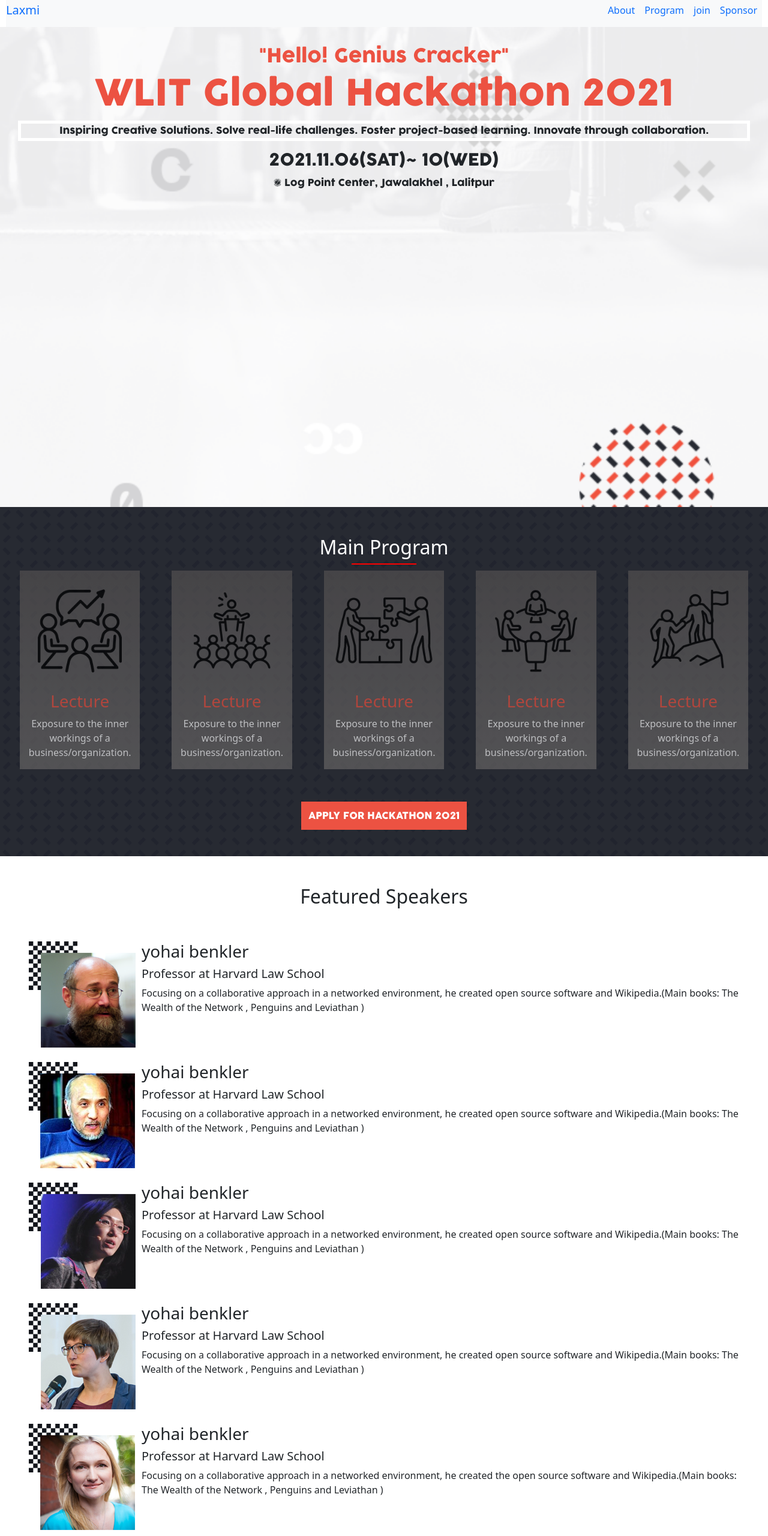
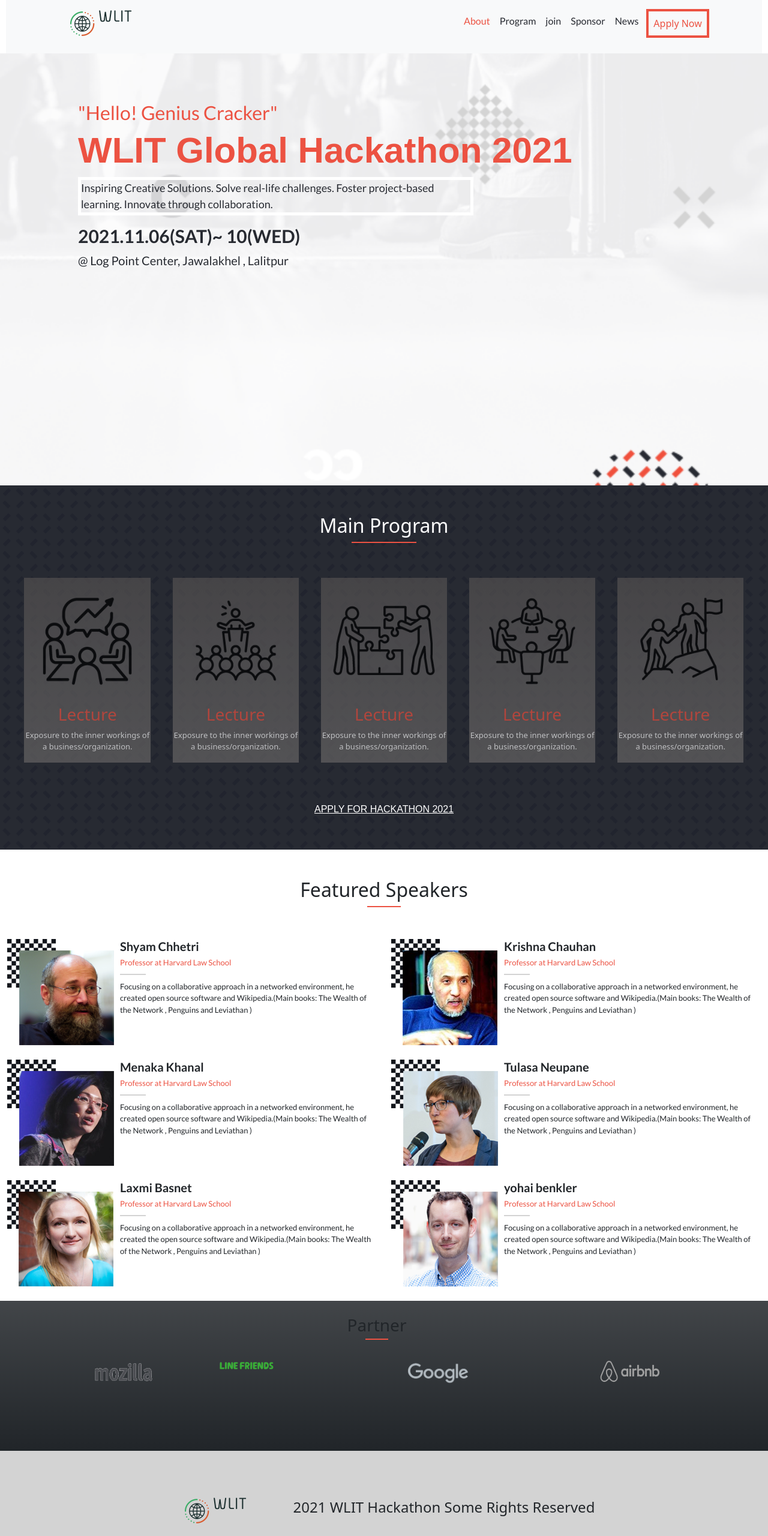
Before and after one commit to basnetlaxmi/first-capstone-project, a website: page index.html in a window 1280 px wide. Shown: the part 60-2620 px from the top of the page at 60% size. Drawn offline with nearby package versions, Linux system fonts and the light colour scheme; a web font is replaced by a local one.

Commit message:
Change logo image

```diff
--- a/feature.js
+++ b/feature.js
@@ -2,7 +2,7 @@
   {
     image: './images/speaker_01.png',
     alt: 'Speaker-1',
-    name: 'yohai benkler',
+    name: 'Shyam Chhetri',
     designation: 'Professor at Harvard Law School',
     biography: 'Focusing on a collaborative approach in a networked environment, he created open source software and Wikipedia.'
     + '(Main books: The Wealth of the Network , Penguins and Leviathan )',
@@ -11,7 +11,7 @@
   {
     image: './images/speaker_02.png',
     alt: 'Speaker-2',
-    name: 'yohai benkler',
+    name: 'Krishna Chauhan',
     designation: 'Professor at Harvard Law School',
     biography: 'Focusing on a collaborative approach in a networked environment, he created open source software and Wikipedia.'
     + '(Main books: The Wealth of the Network , Penguins and Leviathan )',
@@ -20,7 +20,7 @@
   {
     image: './images/speaker_03.png',
     alt: 'Speaker-3',
-    name: 'yohai benkler',
+    name: 'Menaka Khanal',
     designation: 'Professor at Harvard Law School',
     biography: 'Focusing on a collaborative approach in a networked environment, he created open source software and Wikipedia.'
     + '(Main books: The Wealth of the Network , Penguins and Leviathan )',
@@ -29,7 +29,7 @@
   {
     image: './images/speaker_04.png',
     alt: 'Speaker-4',
-    name: 'yohai benkler',
+    name: 'Tulasa Neupane',
     designation: 'Professor at Harvard Law School',
     biography: 'Focusing on a collaborative approach in a networked environment, he created open source software and Wikipedia.'
     + '(Main books: The Wealth of the Network , Penguins and Leviathan )',
@@ -38,7 +38,7 @@
   {
     image: './images/speaker_05.png',
     alt: 'Speaker-5',
-    name: 'yohai benkler',
+    name: 'Laxmi Basnet',
     designation: 'Professor at Harvard Law School',
     biography: 'Focusing on a collaborative approach in a networked environment, he created the open source software and Wikipedia.'
     + '(Main books: The Wealth of the Network , Penguins and Leviathan )',
@@ -46,7 +46,7 @@
 
   {
     image: './images/speaker_06.png',
-    alt: 'Speaker-5',
+    alt: 'Rupesh Basnet',
     name: 'yohai benkler',
     designation: 'Professor at Harvard Law School',
     biography: 'Focusing on a collaborative approach in a networked environment, he created open source software and Wikipedia.'
@@ -57,11 +57,11 @@
 const speakersContainer = document.querySelector('.speakers');
 
 function speaker(s) {
-  return `<div class="speaker d-flex mb-4">
+  return `<div class="speaker col-12 col-md-6 d-flex mb-4">
     <img src="${s.image}" alt="${s.alt}" class="img-fluid">
-        <div class="speaker-info">
-        <h3>${s.name}</h3>
-        <h5>${s.designation}</h5>
+        <div class="speaker-info font">
+        <h3 class="font-bold">${s.name}</h3>
+        <h5 class="color1">${s.designation}</h5>
         <p>${s.biography}</p>
         </div>
     </div>
--- a/index.html
+++ b/index.html
@@ -5,8 +5,8 @@
     <meta http-equiv="X-UA-Compatible" content="IE=edge">
     <meta name="viewport" content="width=device-width, initial-scale=1.0">
     <link href="https://cdn.jsdelivr.net/npm/bootstrap@5.1.0/dist/css/bootstrap.min.css" rel="stylesheet" integrity="sha384-KyZXEAg3QhqLMpG8r+8fhAXLRk2vvoC2f3B09zVXn8CA5QIVfZOJ3BCsw2P0p/We" crossorigin="anonymous">
-    <link href="https://fonts.googleapis.com/css2?family=Roboto&display=swap" rel="stylesheet">
-    <link href="https://fonts.googleapis.com/css2?family=Poppins&display=swap" rel="stylesheet">
+    <link href="https://fonts.googleapis.com/css2?family=Lato:wght@700&display=swap" rel="stylesheet">
+    <link href="https://fonts.googleapis.com/css2?family=Lato:wght@400;700&display=swap" rel="stylesheet">
     <link rel="stylesheet" href="./style.css">
      <!-- Font Awesome -->
     <link rel="stylesheet" href="https://cdnjs.cloudflare.com/ajax/libs/font-awesome/4.7.0/css/font-awesome.min.css">
@@ -18,8 +18,6 @@
     <main>
             <section class="up-header">
                 <div class="container-fluid">
-                    <!-- <div class="row"> -->
-                        <!-- <div class="col-sm-12" id="top-bar"> -->
                    <div class="container nav-top">
                                 <nav class="navbar d-flex justify-content-end">
                                     <div class="content">
@@ -31,8 +29,6 @@
                                     </div>
                                 </nav>
                     </div>
-                        <!-- </div> -->
-                    <!-- </div> -->
                 </div>
             </section>
 
@@ -56,6 +52,9 @@
                                 <li class="nav-item">
                                     <a class="nav-link" href="#">Sponsor</a>
                                 </li>
+                                <li class="nav-item">
+                                    <a class="nav-link" href="#">News</a>
+                                </li>
 
                             </ul>
                         </div>
@@ -73,20 +72,26 @@
                 <nav class="navbar navbar-expand-md navbar-md-light bg-light">
                     <div class="collapse navbar-collapse">
                         <a href="#"><img src="./images/close.png" id="close-ham-img" alt="closeX"></a>
-                            <a href="#" class="navbar-brand">Laxmi</a>
+                            <a href="index.html" class="navbar-brand"><img src="./images/logo.png"></a>
 
                             <ul class="navbar-nav ms-auto">
                                 <li class="nav-item">
-                                    <a class="nav-link active" aria-current="page" href="about.html">About</a>
+                                    <a class="nav-link active font" aria-current="page" href="about.html">About</a>
                                 </li>
                                 <li class="nav-item">
-                                    <a class="nav-link" href="#">Program</a>
+                                    <a class="nav-link color font" href="#">Program</a>
                                 </li>
                                 <li class="nav-item">
-                                    <a class="nav-link" href="#">join</a>
+                                    <a class="nav-link color font" href="#">join</a>
                                 </li>
                                 <li class="nav-item">
-                                    <a class="nav-link" href="#">Sponsor</a>
+                                    <a class="nav-link color font" href="#">Sponsor</a>
+                                </li>
+                                <li class="nav-item">
+                                    <a class="nav-link color font" href="#">News</a>
+                                </li>
+                                <li class="nav-item" id="nav-btn">
+                                    <a class="nav-link active" href="#">Apply Now</a>
                                 </li>
 
                             </ul>
@@ -98,7 +103,7 @@
 
         <section class="first-container">
 
-                <div class="information d-flex flex-column ">
+                <div class="information d-flex flex-column w-100">
                             <div class="info-home">
                                 <h2 class="title" >
                                     "Hello! Genius Cracker"
@@ -117,7 +122,7 @@
 
 
                                 <h3>2021.11.06(SAT)~ 10(WED)</h3>
-                                <p>
+                                <p class="venue">
                                     @ Log Point Center, Jawalakhel , Lalitpur
 
                                 </p>
@@ -130,9 +135,9 @@
                 <div class="about-heading mt-5">
                         <h2> Main Program</h2>
                 </div>
-                <div class="programs d-flex flex-wrap flex-lg-row  flex-column justify-content-evenly align-items-center">
-                    <div class="program ">
-                        <div class="cover-gradient-program d-flex flex-lg-column flex-sm-row align-items-center">
+                <div class="programs d-flex row justify-content-evenly align-items-center mt-5 mx-3">
+                    <div class="program col-12 col-md-3 col-lg-2 ">
+                        <div class="cover-gradient-program d-flex flex-md-column flex-sm-row align-items-center">
                             <div class="img-fluid pd-2">
                                 <img src="./images/prg1.png">
                             </div>
@@ -146,8 +151,8 @@
                             </div>
                         </div>
                     </div>
-                    <div class="program ">
-                        <div class="cover-gradient-program d-flex flex-lg-column flex-sm-row align-items-center">
+                    <div class="program col-12 col-md-3 col-lg-2">
+                        <div class="cover-gradient-program d-flex flex-md-column flex-sm-row align-items-center">
                             <div class="img-fluid pd-2">
                                 <img src="./images/prg2.png">
                             </div>
@@ -161,8 +166,8 @@
                             </div>
                         </div>
                     </div>
-                    <div class="program">
-                        <div class="cover-gradient-program d-flex flex-lg-column flex-sm-row  align-items-center">
+                    <div class="program col-12 col-md-3 col-lg-2">
+                        <div class="cover-gradient-program d-flex flex-md-column flex-sm-row  align-items-center">
                             <div class="img-fluid pd-2">
                                 <img src="./images/prg3.png">
                             </div>
@@ -176,8 +181,8 @@
                             </div>
                         </div>
                     </div>
-                    <div class="program">
-                        <div class="cover-gradient-program d-flex flex-lg-column flex-sm-row align-items-center">
+                    <div class="program col-12 col-md-3 col-lg-2">
+                        <div class="cover-gradient-program d-flex flex-md-column flex-sm-row align-items-center">
                             <div class="img-fluid pd-2">
                                 <img src="./images/prg4.png">
                             </div>
@@ -191,8 +196,8 @@
                             </div>
                         </div>
                     </div>
-                    <div class="program">
-                        <div class="cover-gradient-program d-flex flex-lg-column flex-sm-row align-items-center">
+                    <div class="program col-12 col-md-3 col-lg-2">
+                        <div class="cover-gradient-program d-flex flex-md-column flex-sm-row align-items-center">
                             <div class="img-fluid pd-2">
                                 <img src="./images/prg5.png">
                             </div>
@@ -214,35 +219,45 @@
 
 
               <section class="speaker-section d-flex flex-column align-items-center mt-5">
-                <div class="speaker-title">
+                <div class="speaker-title mb-5">
                     <h2>Featured Speakers</h2>
                 </div>
-                <div class="speakers m-5">
+                <div class="speakers w-100 row">
 
                  </div>
 
             </section>
 
-        <footer class="h-25">
-            <div class="d-flex flex-column">
-                <!-- <ul>
-                    <li>
+        <footer>
+
+            <div class="up-footer bg-dark bg-gradient">
+                <div class="row w-100 d-flex justify-content-center">
+
+                <h3 class="mt-4 text-center">
+                    Partner
+
+                </h3>
+
+
+
+                    <div class="col-6 col-md-3 d-flex justify-content-end ">
                         <img src="./images/mozilla.png">
-                    </li>
-                    <li>
+                    </div>
+                    <div class="col-6 col-md-3 justify-content-center ">
                      <img src="./images/line-friends.png">
-                    </li>
-                    <li>
+                     </div>
+                     <div class="col-6 col-md-3 justify-content-center">
                     <img src="./images/googlekorea.png">
-                    </li>
-                    <li>
+                    </div>
+                    <div class="col-6 col-md-3 d-flex justify-content-start">
                      <img src="./images/airbnb.png">
-                    </li>
-                </ul> -->
-                <img src="./images/mozilla.png" class="img-fluid">
-                <img src="./images/line-friends.png" class="img-fluid">
-                <img src="./images/googlekorea.png" class="img-fluid">
-                <img src="./images/airbnb.png" class="img-fluid">
+                    </div>
+
+            </div>
+        </div>
+        <div class="down-footer d-flex justify-content-center h-5">
+            <img src="./images/logo.png">
+            <h4>2021 WLIT Hackathon Some Rights Reserved</h4>
         </div>
     </footer>
 
--- a/style.css
+++ b/style.css
@@ -10,6 +10,11 @@
 
 .up-header {
   display: none;
+}
+
+.font {
+  font-family: 'Lato', sans-serif;
+  font-weight: 400;
 }
 
 #navbarNavDropdown {
@@ -31,8 +36,25 @@
   margin: 3px 50px;
 }
 
+#nav-btn {
+  border: 4px solid #ec5242;
+  margin-left: 5px;
+}
+
+.color {
+  color: #272a31;
+}
+
+.color1 {
+  color: #ec5242;
+}
+
 .no-scroll {
   overflow: hidden;
+}
+
+.active {
+  color: #ec5242;
 }
 
 .first-container {
@@ -40,23 +62,45 @@
   background-repeat: no-repeat;
   background-size: cover;
   width: 100%;
-  height: 100vh;
+  height: 90vh;
   text-align: center;
   padding: 30px;
 }
 
-@font-face {
-  font-family: cocogoose;
-  src: url(./fonts/Cocogoose_trial.otf);
+.font-bold {
+  font-family: 'Lato', sans-serif;
+  font-weight: 700;
+}
+
+footer img {
+  width: 100px;
+  margin: 20px 40px;
 }
 
 .first-container .information {
-  font-family: 'cocogoose', sans-serif;
   justify-content: center;
+}
+
+.first-container .title {
+  font-family: 'Lato', sans-serif;
+  font-weight: 400;
+}
+
+.first-container .heading1 {
+  font-family: 'Lato', sans-serif;
+  font-weight: 700;
+}
+
+.first-container .event-details {
+  font-family: 'Lato', sans-serif;
+  font-weight: 400;
+  font-size: 12px;
+  color: #272a31;
 }
 
 .first-container .event-details .first-para {
   border: 5px solid white;
+  font-size: 18px;
 }
 
 .first-container .info-home {
@@ -68,6 +112,33 @@
   font-size: 60px;
 }
 
+.first-container .event-details h3 {
+  font-family: 'Lato', sans-serif;
+  font-weight: bold;
+  font-size: 30px;
+}
+
+.first-container .event-details .venue {
+  font-size: 20px;
+}
+
+.up-footer {
+  height: 250px;
+}
+
+.down-footer {
+  background: #d3d3d3;
+}
+
+.down-footer img {
+  width: 200px;
+  margin: 0;
+}
+
+.down-footer h4 {
+  margin-top: 80px;
+}
+
 .second-container {
   background-image: url('./images/pattern_bg.png');
   background-repeat: repeat;
@@ -77,11 +148,29 @@
 
 .second-container .about-heading::after {
   content: "";
-  border: 1px solid red;
+  border: 1px solid #ec5242;
   display: block;
   height: 2px;
   width: 50%;
   margin: 0 auto;
+}
+
+.speaker-section .speaker-title::after {
+  content: "";
+  border: 1px solid #ec5242;
+  display: block;
+  height: 1px;
+  width: 20%;
+  margin: 5px auto;
+}
+
+footer h3::after {
+  content: "";
+  border: 1px solid #ec5242;
+  display: block;
+  height: 1px;
+  width: 3%;
+  margin: 5px auto;
 }
 
 .second-container .program h3 {
@@ -108,7 +197,7 @@
 .cover-gradient-program {
   background: linear-gradient(to top, rgb(102, 100, 100), #535050);
   opacity: 0.7;
-  margin: 10px 20px;
+  margin: 10px 0;
   width: auto;
 }
 
@@ -122,9 +211,52 @@
   width: auto;
 }
 
+.speaker-section .speakers .speaker-info h3 {
+  font-size: 20px;
+}
+
+.speaker-section .speakers .speaker-info h5,
+p {
+  font-size: 13px;
+}
+
+.speaker-section .speakers .speaker-info h5::after {
+  content: "";
+  border: 1px solid #d3d3d3;
+  display: block;
+  width: 10%;
+  margin: 10px 0;
+}
+
 @media screen and (min-width: 769px) {
+  .first-container .information {
+    margin: 50px 100px;
+    text-align: left;
+  }
+
+  .first-container .event-details .first-para {
+    width: 60%;
+  }
+
+  .first-container .event-details {
+    width: 90%;
+  }
+
+  .hamburger-menu .collapse {
+    margin: -5% 7%;
+  }
+
   .hamburger-page {
     display: none;
+  }
+
+  .second-container .programs .program {
+    width: calc(94% / 5);
+  }
+
+  .second-container .apply-btn {
+    background: none;
+    text-decoration: underline;
   }
 
   .up-header {
@@ -147,10 +279,6 @@
     margin: 0 10px;
   }
 
-  .second-container .programs .program {
-    width: calc(94% / 5);
-  }
-
   .second-container .programs .program .div3 {
     width: 100% !important;
   }
@@ -161,8 +289,8 @@
     width: 100% !important;
   }
 
-  .speaker-section .speakers .speaker h5,
-  p {
+  .speaker-section .speakers h5.speaker,
+  p.speaker {
     font-size: 10px;
   }
 
```
Also changed, not shown: about.css (+37 -4 lines), about.html (+51 -28 lines), images/logo.png (added). Lines whose indentation alone changed are shown as unchanged.
